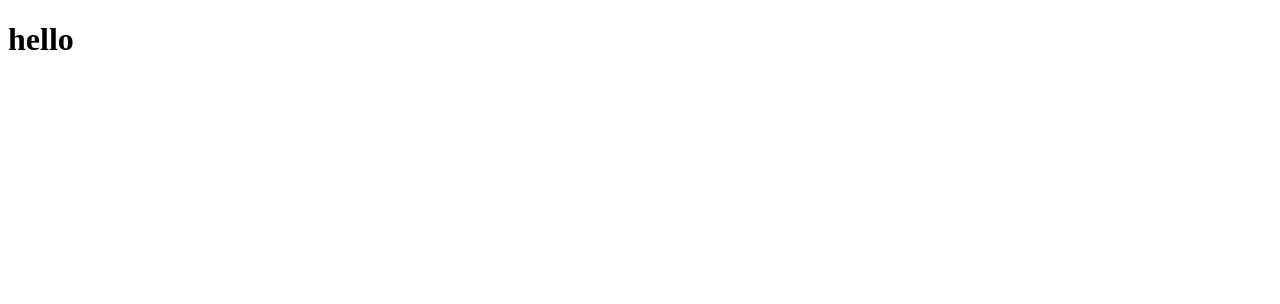
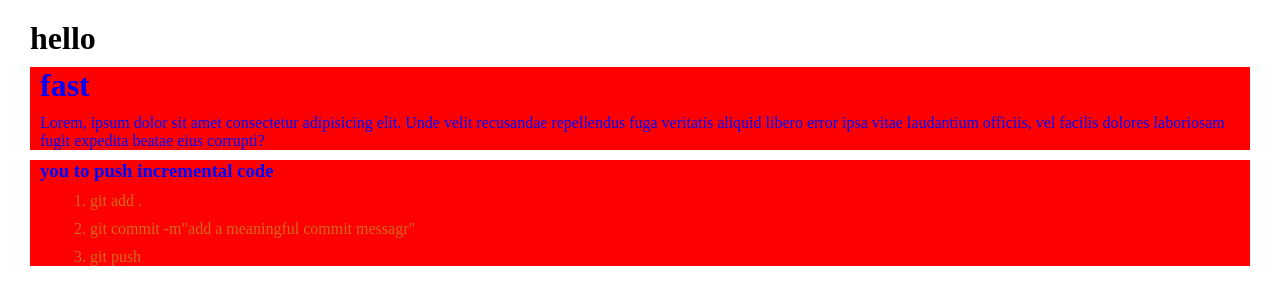
Before and after one commit to MASUMHD/my-fast, a plain HTML site: page index.html in a window 1280 px wide. Drawn offline with Linux system fonts and the light colour scheme.

Commit message:
add number

```diff
--- a/index.html
+++ b/index.html
@@ -4,9 +4,34 @@
     <meta charset="UTF-8">
     <meta name="viewport" content="width=device-width, initial-scale=1.0">
     <title>my fast</title>
+    <link rel="stylesheet" href="style.css">
 </head>
 <body>
     <h1>hello</h1>
+    <div>
+        <h1>
+            fast
+        </h1>
+        <p>
+            Lorem, ipsum dolor sit amet consectetur adipisicing elit. Unde velit recusandae repellendus fuga veritatis aliquid libero error ipsa vitae laudantium officiis, vel facilis dolores laboriosam fugit expedita beatae eius corrupti?
+        </p>
+    </div>
+    <div>
+        <h3>
+            you to push incremental code
+        </h3>
+        <ol>
+            <li>
+                git add .
+            </li>
+            <li>
+                git commit -m"add a meaningful commit messagr"
+            </li>
+            <li>
+                git push
+            </li>
 
+        </ol>
+    </div>
 </body>
 </html>
--- a/style.css
+++ b/style.css
@@ -6,3 +6,7 @@ div{
     color:blue;
     background-color: red;
 }
+
+li{
+    color: chocolate;
+}
```
